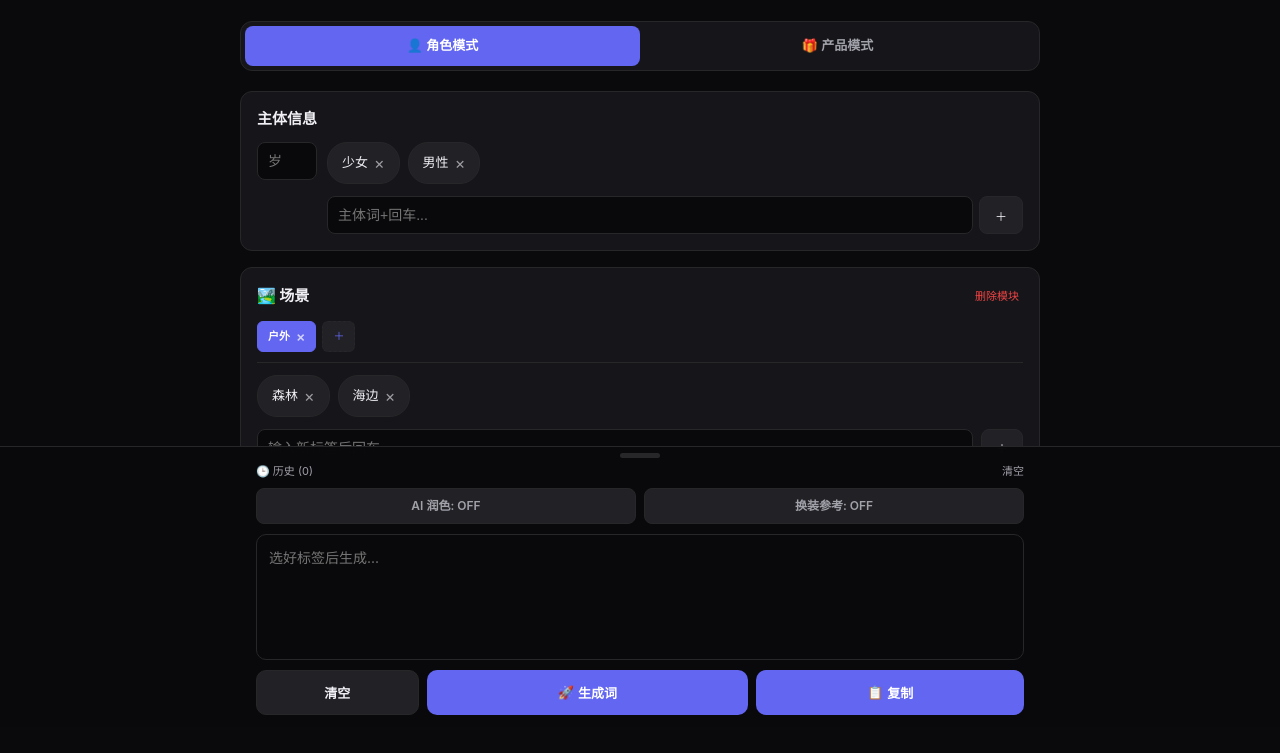
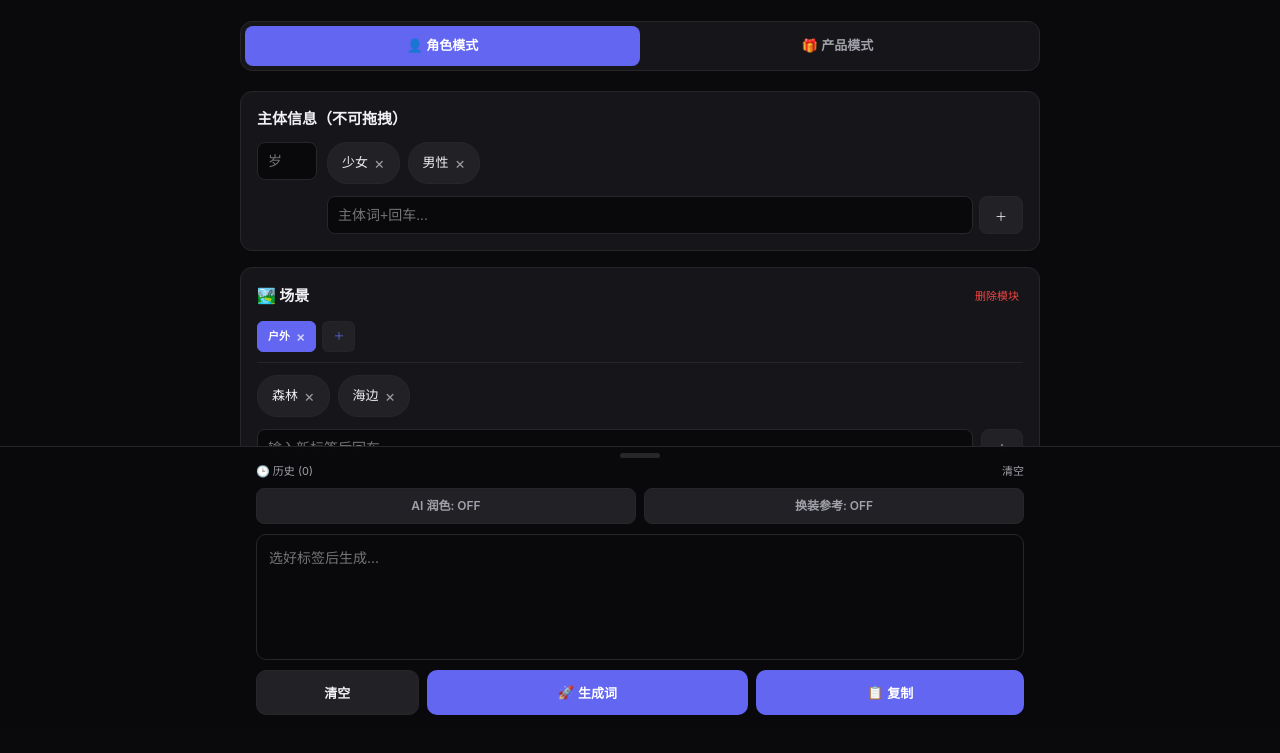
Before and after one commit to lhj349/prompt.github.io, a plain HTML site: page index.html in a window 1280 px wide. Shown: the part 73-826 px from the top of the page. Drawn offline with Linux system fonts and the light colour scheme.

Commit message:
Add files via upload

```diff
--- a/index.html
+++ b/index.html
@@ -138,7 +138,7 @@
     </div>
 
     <div class="module-card">
-        <div class="module-header" style="cursor:default">主体信息</div>
+        <div class="module-header" style="cursor:default">主体信息（不可拖拽）</div>
         <div style="display: flex; gap: 10px; align-items: flex-start;">
             <div id="ageBox" style="width: 60px;">
                 <input type="number" id="ageInput" placeholder="岁" oninput="saveState()">
```
